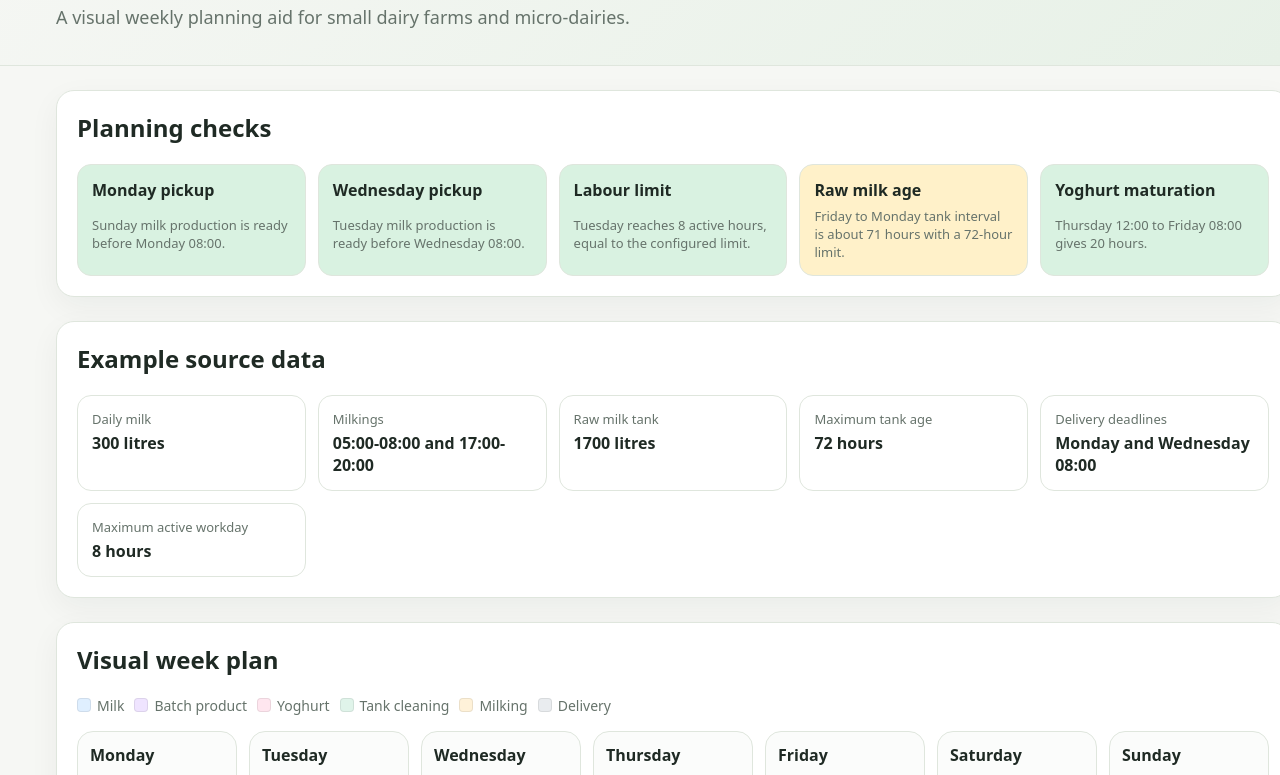
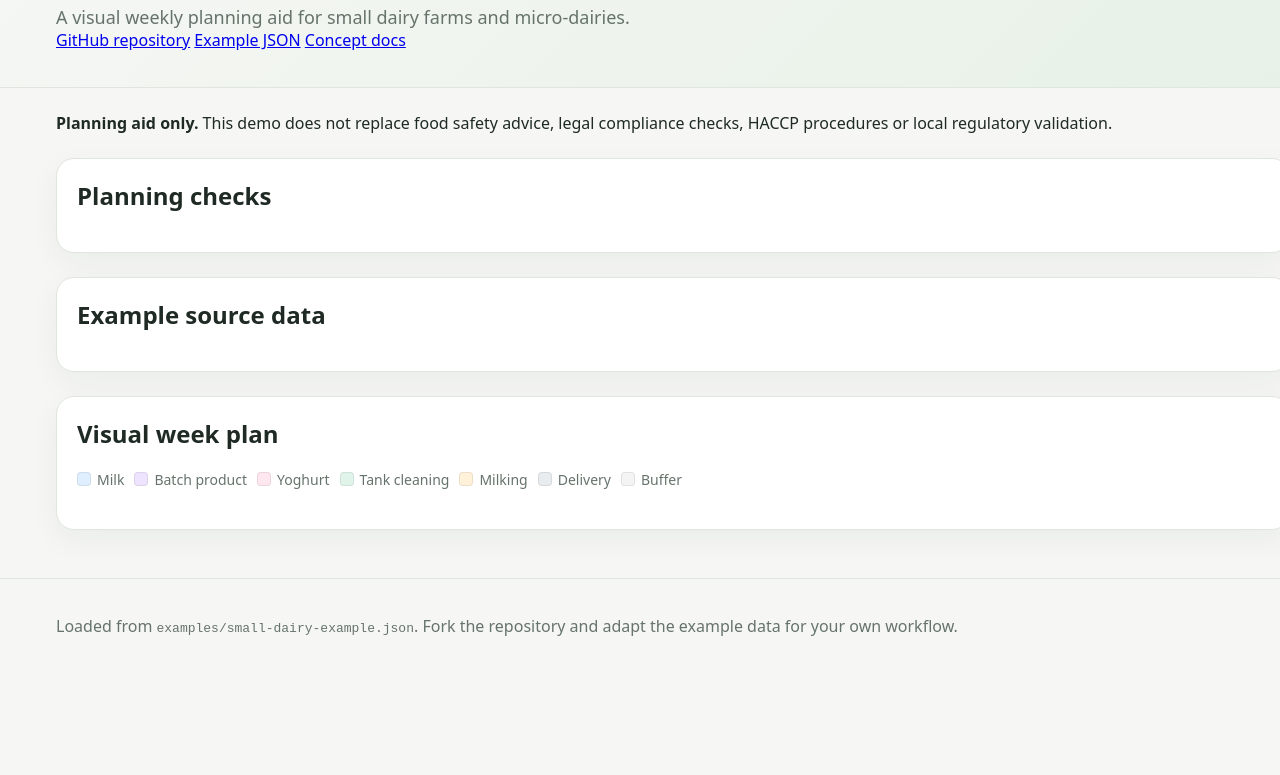
Before and after one commit to dhunink/SmallDairyProductionPlanner, a plain HTML site: page app/index.html in a window 1280 px wide. Shown: the part 140-915 px from the top of the page. After the commit the page ends 813 px from the top, so only its background shows below. Drawn offline with Linux system fonts and the light colour scheme.

Commit message:
Make demo shell data-driven

```diff
--- a/app/index.html
+++ b/app/index.html
@@ -11,30 +11,27 @@
     <p class="eyebrow">Open-source POC</p>
     <h1>Small Dairy Production Planner</h1>
     <p class="subtitle">A visual weekly planning aid for small dairy farms and micro-dairies.</p>
+    <div class="hero-actions">
+      <a href="https://github.com/dhunink/SmallDairyProductionPlanner">GitHub repository</a>
+      <a href="../examples/small-dairy-example.json">Example JSON</a>
+      <a href="https://github.com/dhunink/SmallDairyProductionPlanner/blob/main/docs/concept.md">Concept docs</a>
+    </div>
   </header>
 
   <main>
+    <section class="notice">
+      <strong>Planning aid only.</strong>
+      This demo does not replace food safety advice, legal compliance checks, HACCP procedures or local regulatory validation.
+    </section>
+
     <section class="panel">
       <h2>Planning checks</h2>
-      <div class="checks">
-        <article class="check ok"><strong>Monday pickup</strong><span>Sunday milk production is ready before Monday 08:00.</span></article>
-        <article class="check ok"><strong>Wednesday pickup</strong><span>Tuesday milk production is ready before Wednesday 08:00.</span></article>
-        <article class="check ok"><strong>Labour limit</strong><span>Tuesday reaches 8 active hours, equal to the configured limit.</span></article>
-        <article class="check warn"><strong>Raw milk age</strong><span>Friday to Monday tank interval is about 71 hours with a 72-hour limit.</span></article>
-        <article class="check ok"><strong>Yoghurt maturation</strong><span>Thursday 12:00 to Friday 08:00 gives 20 hours.</span></article>
-      </div>
+      <div id="checks" class="checks"></div>
     </section>
 
     <section class="panel">
       <h2>Example source data</h2>
-      <div class="data-grid">
-        <div><span>Daily milk</span><strong>300 litres</strong></div>
-        <div><span>Milkings</span><strong>05:00-08:00 and 17:00-20:00</strong></div>
-        <div><span>Raw milk tank</span><strong>1700 litres</strong></div>
-        <div><span>Maximum tank age</span><strong>72 hours</strong></div>
-        <div><span>Delivery deadlines</span><strong>Monday and Wednesday 08:00</strong></div>
-        <div><span>Maximum active workday</span><strong>8 hours</strong></div>
-      </div>
+      <div id="source-data" class="data-grid"></div>
     </section>
 
     <section class="panel">
@@ -46,22 +43,16 @@
         <span><i class="cleaning"></i>Tank cleaning</span>
         <span><i class="milking"></i>Milking</span>
         <span><i class="delivery"></i>Delivery</span>
+        <span><i class="buffer"></i>Buffer</span>
       </div>
-
-      <div class="week">
-        <section class="day"><h3>Monday</h3><div class="event delivery">08:00 Pickup</div><div class="event batch">09:00-14:00 Chocolate milk</div><div class="event cleaning">16:00-16:30 Tank cleaning</div><div class="event milking">17:00-20:00 Evening milking</div></section>
-        <section class="day"><h3>Tuesday</h3><div class="event milk">08:30-11:30 Bottled milk</div><div class="event batch">12:00-17:00 Custard</div></section>
-        <section class="day"><h3>Wednesday</h3><div class="event delivery">08:00 Pickup</div><div class="event cleaning">16:00-16:30 Tank cleaning</div><div class="event milking">17:00-20:00 Evening milking</div></section>
-        <section class="day"><h3>Thursday</h3><div class="event yoghurt">10:00-12:00 Start yoghurt</div><div class="event yoghurt">12:00-Friday 08:00 Maturation</div></section>
-        <section class="day"><h3>Friday</h3><div class="event yoghurt">08:00-10:00 Finish yoghurt</div><div class="event cleaning">16:00-16:30 Tank cleaning</div><div class="event milking">17:00-20:00 Evening milking</div></section>
-        <section class="day"><h3>Saturday</h3><div class="event buffer">Buffer day</div></section>
-        <section class="day"><h3>Sunday</h3><div class="event milk">09:00-12:00 Bottled milk</div></section>
-      </div>
+      <div id="week" class="week"></div>
     </section>
   </main>
 
   <footer>
-    <p>This demo is a planning aid only. It does not replace food safety, legal or HACCP validation.</p>
+    <p>Loaded from <code>examples/small-dairy-example.json</code>. Fork the repository and adapt the example data for your own workflow.</p>
   </footer>
+
+  <script src="app.js"></script>
 </body>
 </html>
```
